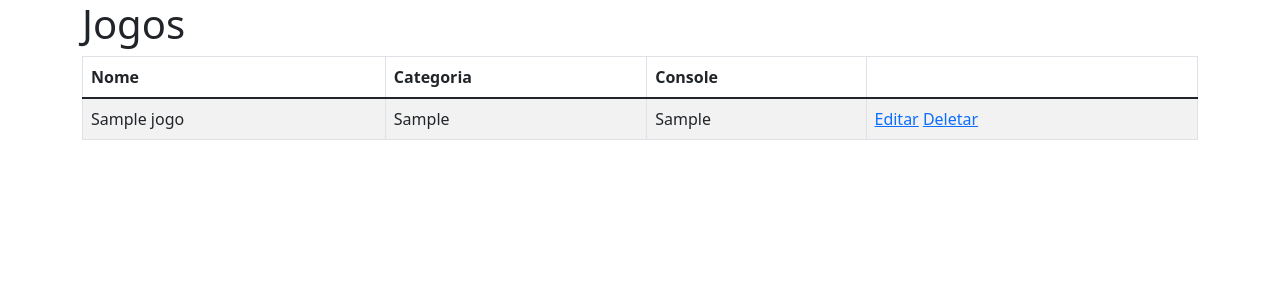
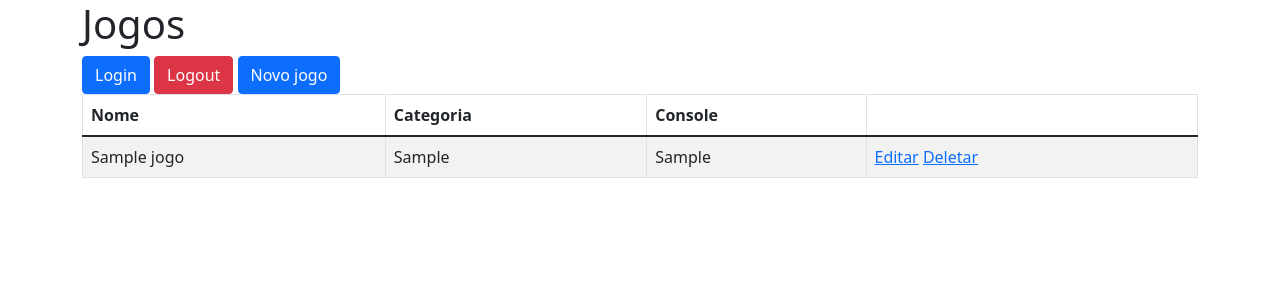
Before and after one commit to wilbertdener/alura, a Flask app: page / in a window 1280 px wide. Shown: the top 300 px of the page. Run offline with Flask 3, Linux system fonts and the light colour scheme; tables that the repository leaves empty hold one stand-in row (values such as "Sample post"); some libraries are stand-ins or nearby versions.

Commit message:
botoes login, logout, novo e voltar

```diff
--- a/templates/editar.html
+++ b/templates/editar.html
@@ -27,6 +27,7 @@
             <input type="text" id="console" name="console" class="form-control" value="{{ jogo.console }}">
           </div>
           <button type="submit" class="btn btn-primary btn-salvar">Salvar</button>
+          <a class="btn btn-danger" href="{{ url_for('index') }}">Voltar</a>
         </fieldset>
       </form>
 {% endblock %}
--- a/templates/lista.html
+++ b/templates/lista.html
@@ -1,5 +1,10 @@
 {% extends "template.html" %}
 {% block conteudo %}
+
+    <a class="btn btn-primary" href="{{ url_for('login') }}">Login</a>
+    <a class="btn btn-danger" href="{{ url_for('logout') }}">Logout</a>
+    <a class="btn btn-primary" href="{{ url_for('novo') }}">Novo jogo</a>
+
       <table class="table table-striped table-responsive table-bordered">
          <thead class="thead-default">
             <tr>
--- a/templates/login.html
+++ b/templates/login.html
@@ -30,6 +30,8 @@
             <p><label>Senha:</label> <input class="form-control" type="password" name="senha" required></p>
             <p><button class="btn btn-primary" type="submit">Entrar</button></p>
         </form>
+        <a class="btn btn-danger" href="{{ url_for('index') }}">Voltar</a>
+
     </div>
 </body>
 </html>
--- a/templates/novo.html
+++ b/templates/novo.html
@@ -27,6 +27,7 @@
             <input type="text" id="console" name="console" class="form-control">
           </div>
           <button type="submit" class="btn btn-primary btn-salvar">Salvar</button>
+          <a class="btn btn-danger" href="{{ url_for('index') }}">Voltar</a>
         </fieldset>
       </form>
 {% endblock %}
```
